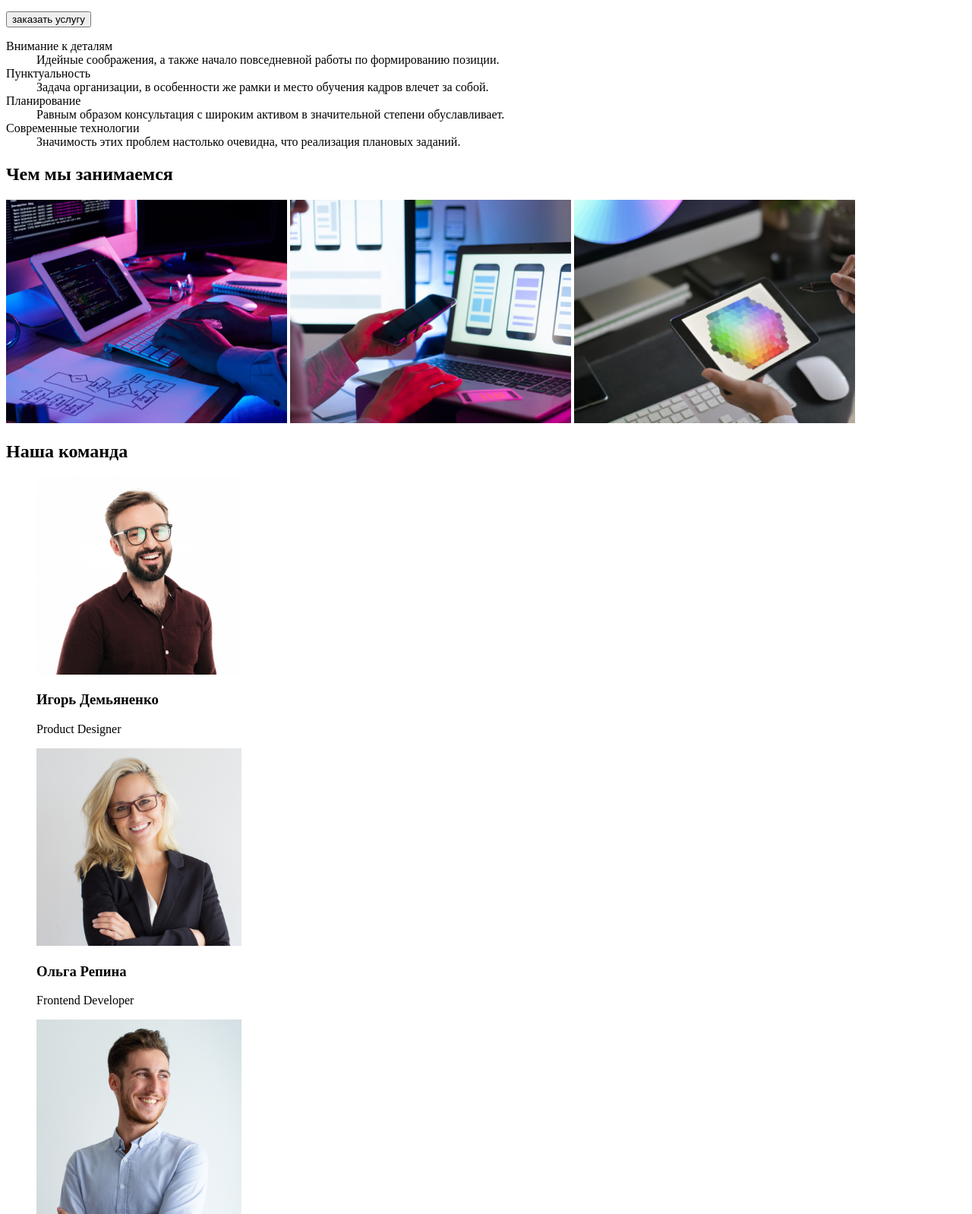
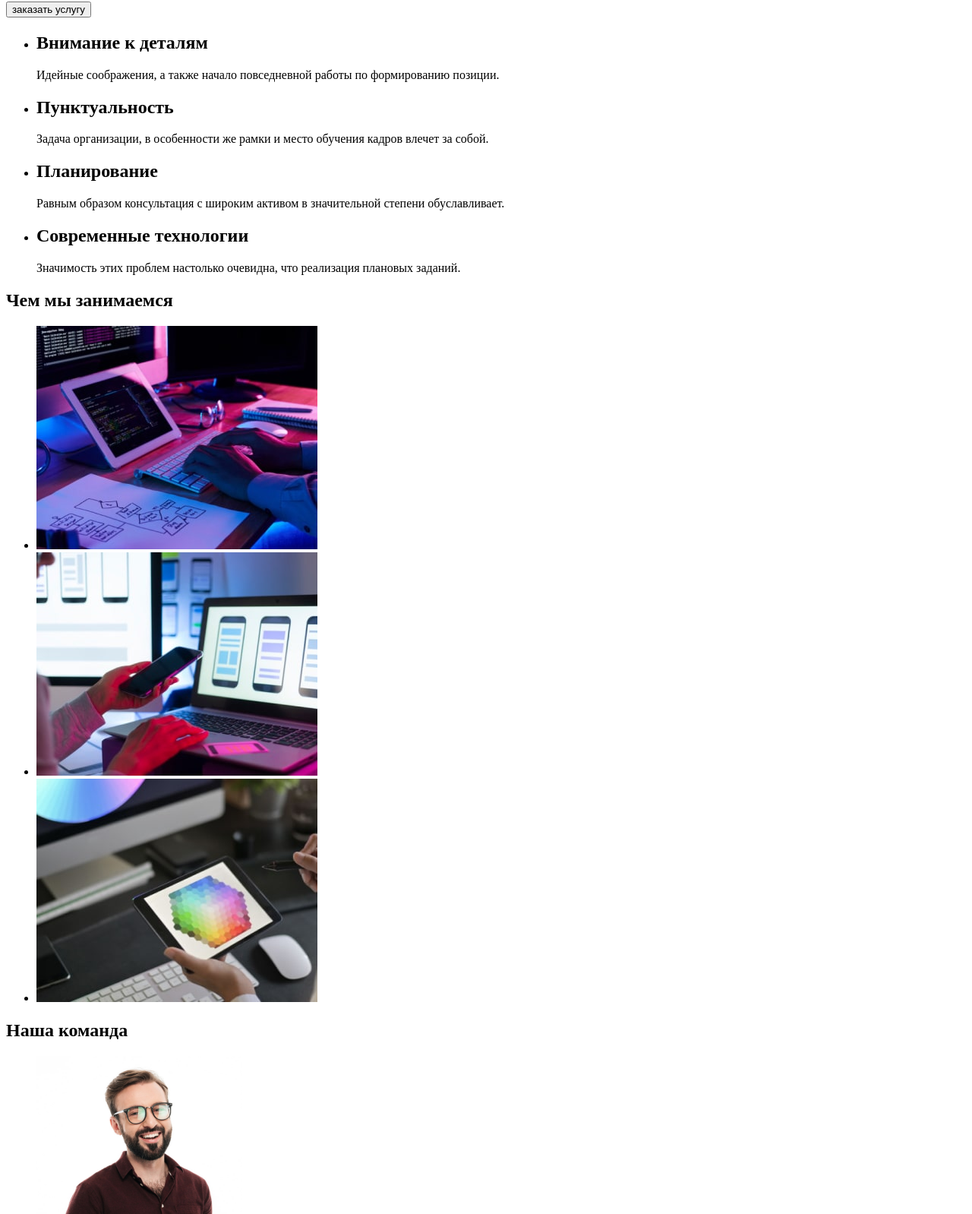
Before and after one commit to TanaBazhan/goit-markup-hw-01, a plain HTML site: page index.html in a window 1280 px wide. Shown: the part 195-1793 px from the top of the page at 76% size. Drawn offline with Linux system fonts and the light colour scheme.

Commit message:
завершил написание кода

```diff
--- a/index.html
+++ b/index.html
@@ -1,5 +1,5 @@
 <!DOCTYPE html>
-<html>
+<html lang="ru">
 <head>
     <meta charset="UTF-8">
     <meta http-equiv="X-UA-Compatible" content="IE=edge">
@@ -7,14 +7,11 @@
     <title>Document</title>
 </head>
 <body>
-    <!--main conteiner-->
-    <div class="main-conteiner">
         <!--Page header-->
     <header class="Page-header">
+                <!-- Main navigation -->
         <nav>
-            <a href="/">Web studio</a>
-            <!-- Main navigation -->
-
+            <a lang="en" href="/">Web studio</a>
             <ul>
                 <li>
                    <a href="">Студия</a>
@@ -26,81 +23,85 @@
                     <a href="">Контакты</a>
                 </li>
             </ul>
-
+        </nav>
         <div>
             <a href="tell:+380961111111">+38096 111 11 11</a>
             <a href="mailgo:info@devstudio.com">info@devstudio.com</a>
         </div>
-        </nav>
-        </header>
-        <!-- tittle and button -->
-        <header class="tittle-and-button">
-            <!-- tittle -->
-            <div class="tittle">
-                <h1>Эффективные решения для вашего бизнеса</h1>
-            </div>
-            <button type="button">заказать услугу</button>
     </header>
         <!-- Unique page content -->
     <main>
+        <!-- heroy -->
+        <section class="heroy">
+                <h1>Эффективные решения для вашего бизнеса</h1>
+                <button type="button">заказать услугу</button>
+        </section>
         <!-- Features section -->
-<div class="Features-section">
-    <dl>
-        <dt>Внимание к деталям</dt>
-        <dd>Идейные соображения, а также начало повседневной работы по формированию позиции.</dd>
-        <dt>Пунктуальность</dt>
-        <dd>Задача организации, в особенности же рамки и место обучения кадров влечет за собой.</dd>
-        <dt>Планирование</dt>
-        <dd>Равным образом консультация с широким активом в значительной степени обуславливает.</dd>
-        <dt>Современные технологии</dt>
-        <dd>Значимость этих проблем настолько очевидна, что реализация плановых заданий.</dd>
-    </dl>
-</div>
-<section>
+        <section class="Features-section">
+            <ul>
+                <li>
+                    <h2>Внимание к деталям</h2>
+                    <p>Идейные соображения, а также начало повседневной работы по формированию позиции.</p>
+                </li>
+                <li>
+                    <h2>Пунктуальность</h2>
+                    <p>Задача организации, в особенности же рамки и место обучения кадров влечет за собой.</p>
+                </li>
+                <li>
+                    <h2>Планирование</h2>
+                    <p>Равным образом консультация с широким активом в значительной степени обуславливает.</p>
+                </li>
+                <li>
+                    <h2>Современные технологии</h2>
+                    <p>Значимость этих проблем настолько очевидна, что реализация плановых заданий.</p>
+                </li>
+            </ul>
+        </section>
+        <!-- image section -->
+        <section class="image-section">
             <h2>Чем мы занимаемся</h2>
-<img src="./img/img(2).png" alt="Блок схема і процес написання коду" Width="370" Height="294">
-<img src="./img/img(1).png" alt="Смартфон підключений до ноутбука" Width="370" Height="294">
-<img src="./img/img.png" alt="Кольорова палітра на планшеті" Width="370" Height="294">
+            <ul>
+                <li><img src="./img/img1-min.jpg" alt="Блок схема і процес написання коду" Width="370" Height="294"></li>
+                <li><img src="./img/img2-min.jpg" alt="Смартфон підключений до ноутбука" Width="370" Height="294"></li>
+                <li><img src="./img/img3-min.jpg" alt="Кольорова палітра на планшеті" Width="370" Height="294"></li>
+            </ul>
         </section>
-<section>
+        <!-- team section -->
+        <section class="team-section">
             <h2>Наша команда</h2>
-<figure>
-    <img src="./img/img.jpg" alt="Игорь Демьяненко" width="270" height="260">
-    <figcaption>
+            <ul>
+                <li>
+                    <img src="./img/img-min.jpg" alt="Игорь Демьяненко" width="270" height="260">
                     <h3>Игорь Демьяненко</h3>
-        <p>Product Designer</p>
-    </figcaption>
-</figure>
-<figure>
-    <img src="./img/img(1).jpg" alt="Ольга Репина" width="270" height="260">
-    <figcaption>
+                    <p lang="en">Product Designer</p>
+                </li>
+                <li>
+                    <img src="./img/img(1)-min.jpg" alt="Ольга Репина" width="270" height="260">
                     <h3>Ольга Репина</h3>
-        <p>Frontend Developer</p>
-    </figcaption>
-</figure>
-<figure>
-    <img src="./img/img(2).jpg" alt="Николай-Тарасов" width="270" height="260">
-    <figcaption>
+                    <p lang="en">Frontend Developer</p>
+                </li>
+                <li>
+                    <img src="./img/img(2)-min.jpg" alt="Николай-Тарасов" width="270" height="260">
                     <h3>Николай Тарасов</h3>
                     <p>Marketing</p>
-    </figcaption>
-</figure>
-<figure>
-    <img src="./img/img(3).jpg" alt="Михаил Ермаков" width="270" height="260">
-    <figcaption>
+                </li>
+                <li>
+                    <img src="./img/img(3)-min.jpg" alt="Михаил Ермаков" width="270" height="260">
                     <h3>Михаил Ермаков</h3>
                     <p>UI Designer</p>
-    </figcaption>
-</figure>
+                </li>
+            </ul>
         </section>
     </main>
     <footer>
-    <p>WebStudio</p>
-    <p>г. Киев, пр-т Леси Украинки, 26</p>
-    <p>info@example.com</p>
-    <p>+38 099 111 11 11</p>
+        <address>
+            <h2>WebStudio</h2>
+            <ul>
+                <li>г. Киев, пр-т Леси Украинки, 26</li>
+                <li><a href="mailgo:info@example.com">info@example.com</a></li>
+                <li><a href="tel:+380991111111">+38 099 111 11 11</a></li>
+            </ul>
+        </address>
     </footer>
-    </div>
-
 </body>
 </html>
```
Also changed, not shown: img/img(1)-min.jpg (added), img/img(1).jpg (deleted), img/img(1).png (deleted), img/img(2)-min.jpg (added), img/img(2).jpg (deleted), img/img(2).png (deleted), img/img(3)-min.jpg (added), img/img(3).jpg (deleted), img/img-min.jpg (added), img/img.jpg (deleted), img/img.png (deleted), img/img1-min.jpg (added), img/img2-min.jpg (added), img/img3-min.jpg (added). Lines whose indentation alone changed are shown as unchanged.
